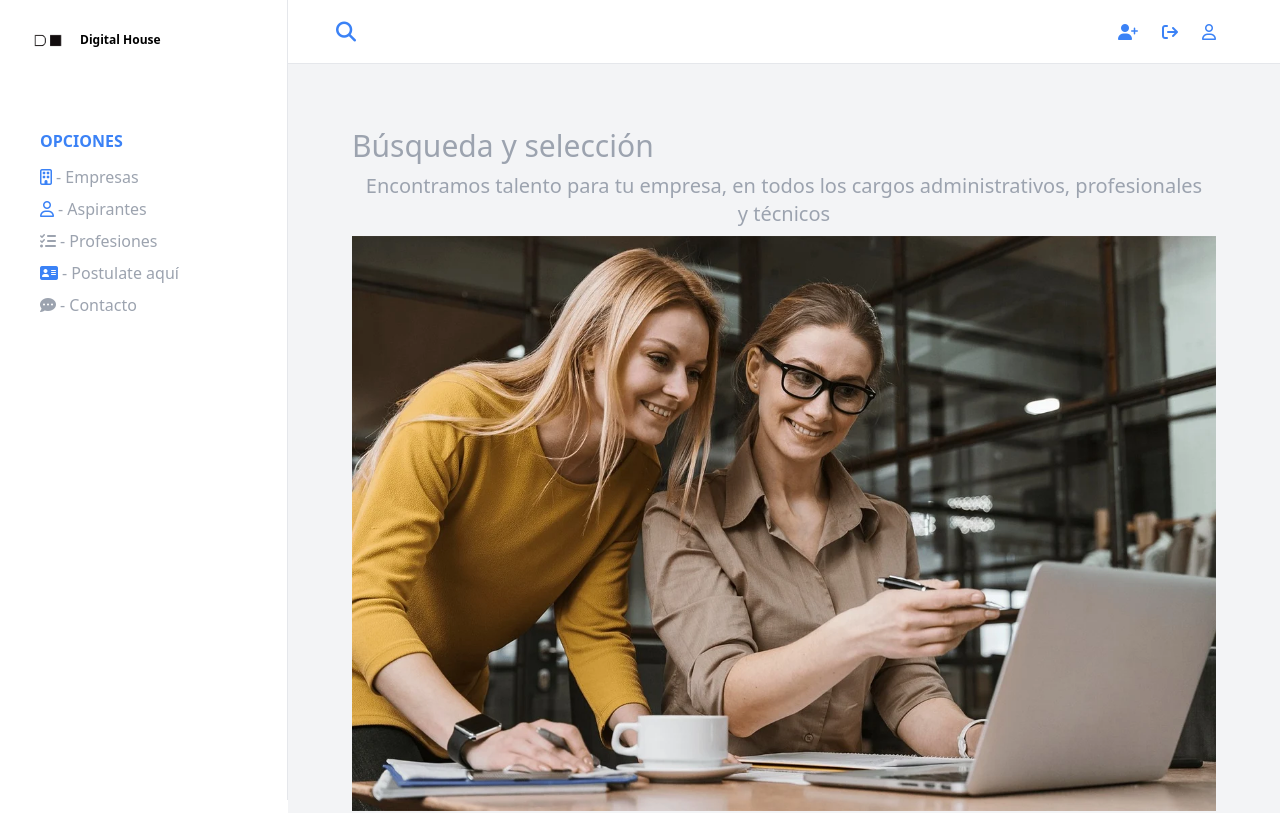
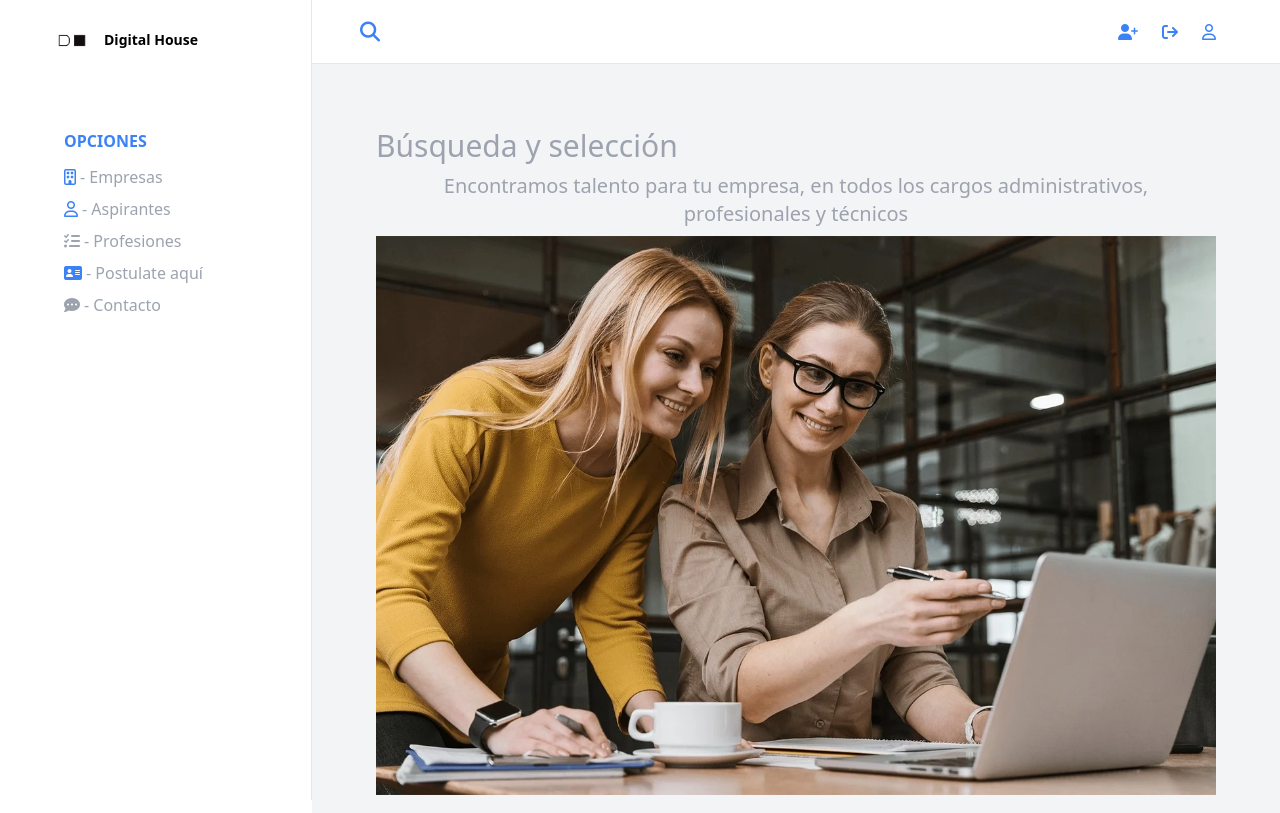
Before and after one commit to Samux33/Practicas-Profesionales-DH, a React (Vite) app in the folder client/: page / in a window 1280 px wide. Shown: the top 813 px of the page. Built offline with nearby package versions, Linux system fonts and the light colour scheme.

Commit message:
Ajuste a SideBar

```diff
--- a/client/src/components/sidebar/sidebar.jsx
+++ b/client/src/components/sidebar/sidebar.jsx
@@ -2,14 +2,14 @@ import DHlogo from "../../assets/logo-dh.png";
 import NavRow from "./NavRow";
 const SideBar = () => {
   return (
-    <aside className="flex flex-col bg-white border-r h-screen w-2/5 max-w-72 ">
+    <aside className="flex flex-col bg-white border-r h-screen w-2/5 max-w-72 ml-6">
       <section className="flex max-w-full justify-start gap-2 p-6 items-center mb-12">
         <img
           src={DHlogo}
           alt="logo de digital house"
           className=" w-12 h-auto"
         />
-        <h2 className=" font-bold text-xs ">Digital House</h2>
+        <h2 className=" font-bold text-sm">Digital House</h2>
       </section>
       <nav className="pl-10 flex flex-col gap-3">
         <h2 className="text-blue-500 font-semibold">OPCIONES</h2>
```
